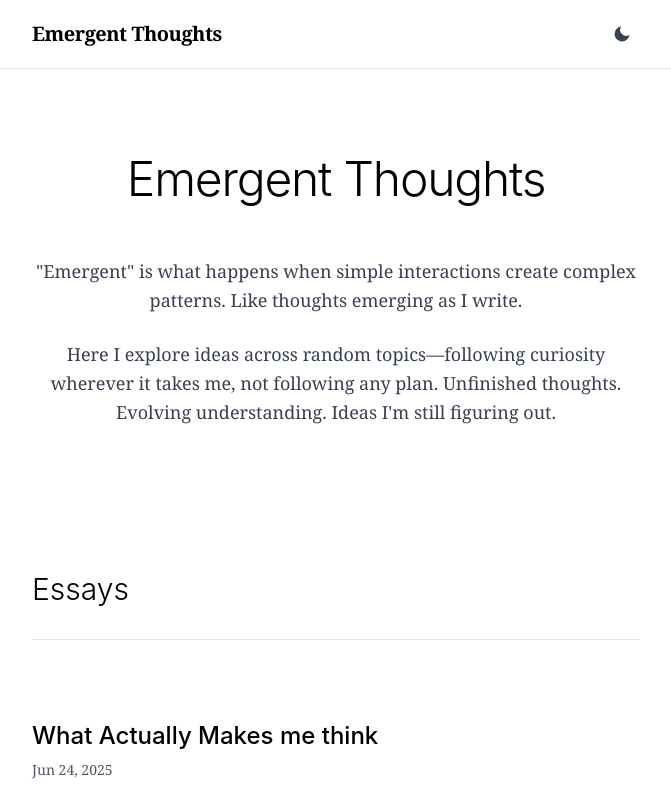
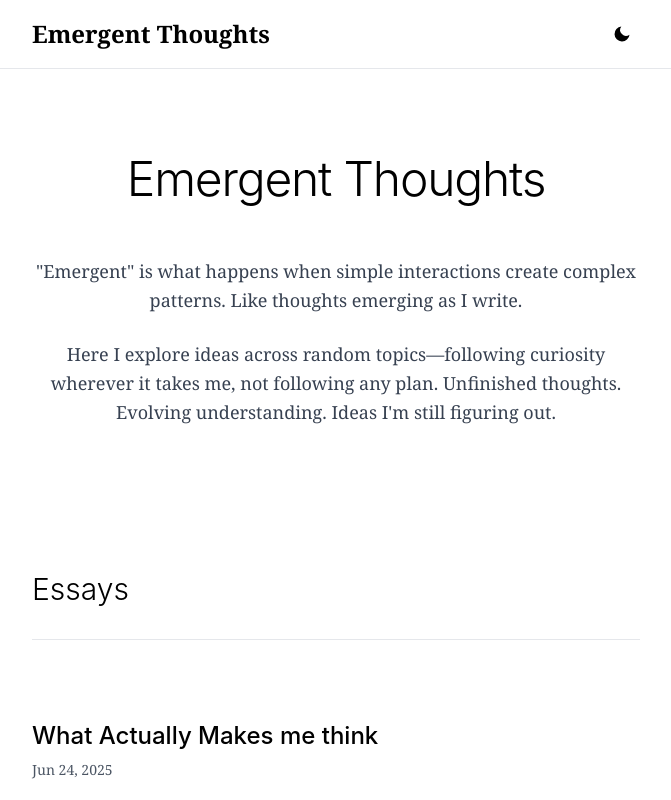
Before and after one commit to SanketAdk/Emergent-Blog-, a Next.js app: page / in a window 1280 px wide. Shown: the top 800 px of the page, without its empty margins (304-975 px from the left). Built offline with nearby package versions, Linux system fonts and the light colour scheme.

Commit message:
Update Navigation.tsx

```diff
--- a/components/Navigation.tsx
+++ b/components/Navigation.tsx
@@ -31,24 +31,24 @@ export default function Navigation() {
   if (!mounted) return <div className="h-16" />;
 
   return (
-    <nav className="border-b border-gray-200 dark:border-gray-800 bg-white dark:bg-black sticky top-0 z-50">
+    <nav className="border-b border-gray-200 dark:border-gray-700 bg-white dark:bg-black sticky top-0 z-50 transition-colors">
       <div className="max-w-2xl mx-auto px-8 py-4 flex justify-between items-center">
-        <Link href="/" className="text-xl font-semibold tracking-tight text-black dark:text-white hover:opacity-70 transition-opacity">
+        <Link href="/" className="text-2xl font-semibold text-black dark:text-white hover:opacity-70 transition-opacity">
           Emergent Thoughts
         </Link>
 
         <button
           onClick={toggleTheme}
-          className="p-2 hover:opacity-70 transition-opacity"
+          className="p-2 hover:opacity-70 transition-opacity text-black dark:text-white"
           aria-label="Toggle dark mode"
         >
           {isDark ? (
-            <svg className="w-5 h-5 text-yellow-500" fill="currentColor" viewBox="0 0 24 24">
+            <svg className="w-5 h-5" fill="currentColor" viewBox="0 0 24 24">
               <circle cx="12" cy="12" r="5"/>
               <path d="M12 1v6m0 6v6M4.22 4.22l4.24 4.24m5.08 5.08l4.24 4.24M1 12h6m6 0h6M4.22 19.78l4.24-4.24m5.08-5.08l4.24-4.24"/>
             </svg>
           ) : (
-            <svg className="w-5 h-5 text-gray-700" fill="currentColor" viewBox="0 0 24 24">
+            <svg className="w-5 h-5" fill="currentColor" viewBox="0 0 24 24">
               <path d="M21 12.79A9 9 0 1 1 11.21 3 7 7 0 0 0 21 12.79z"/>
             </svg>
           )}
```
